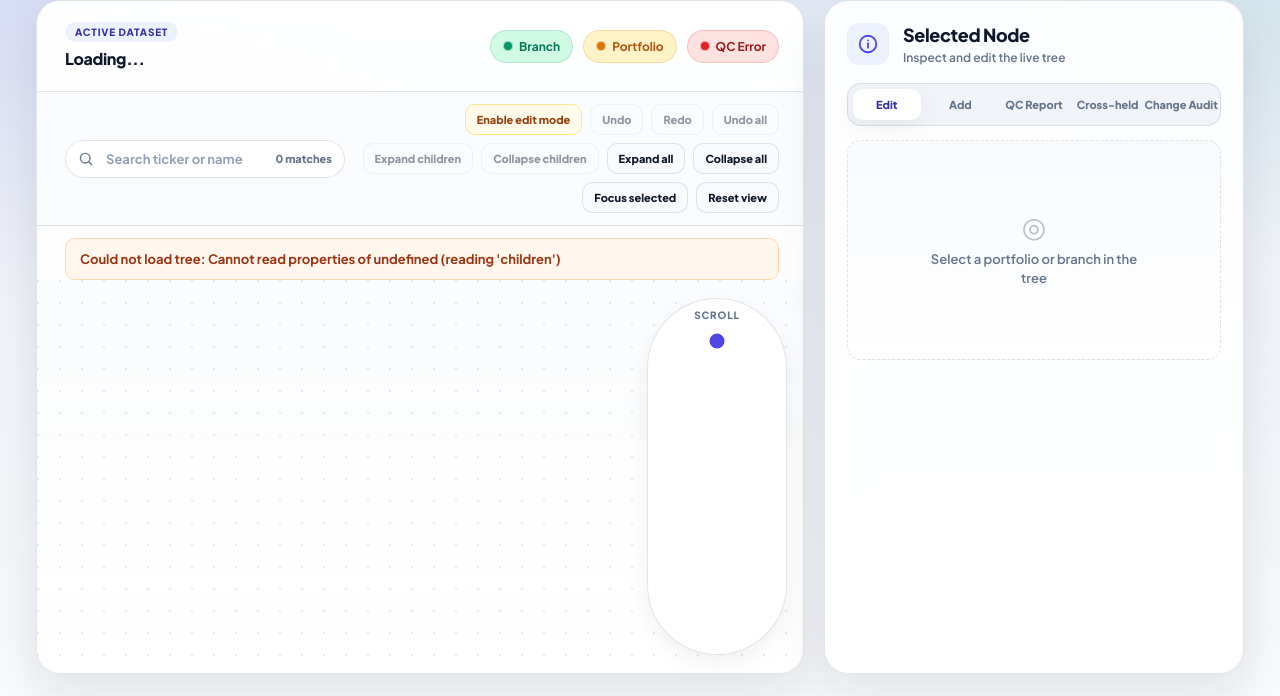
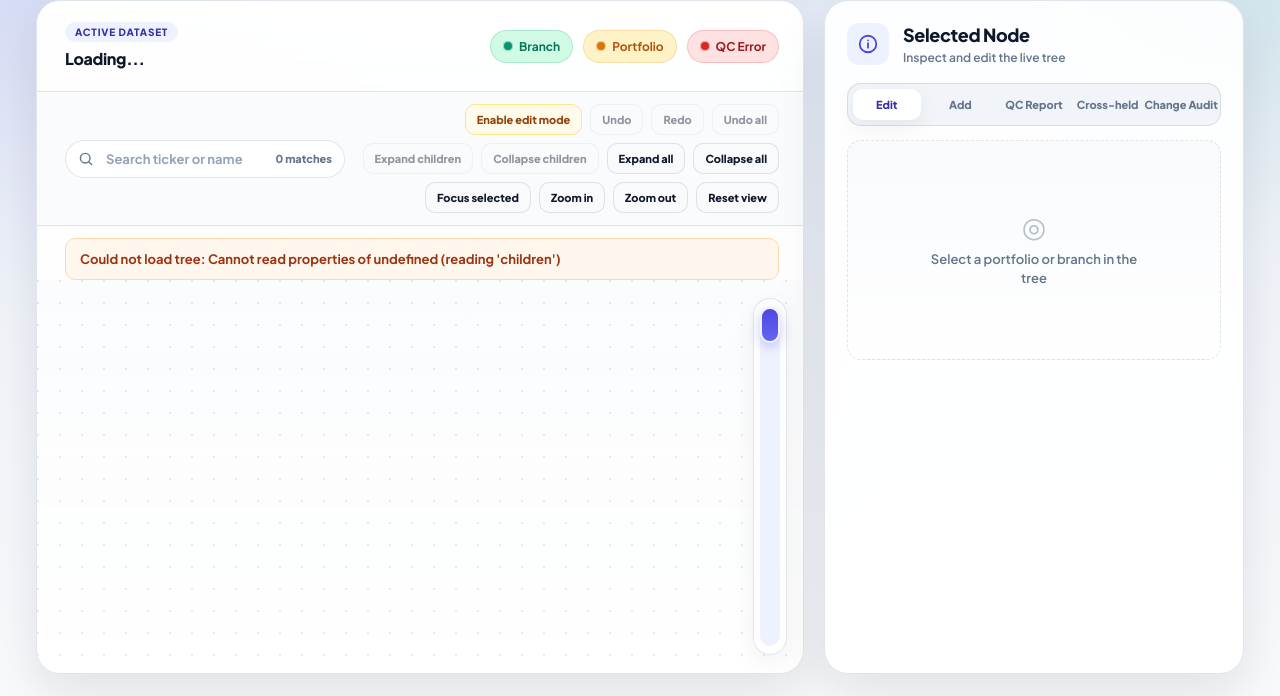
Before and after one commit to maxwell091/ProjectNeptune, a Flask app: page / in a window 1280 px wide. Shown: the part 104-800 px from the top of the page. Run offline with Flask 3, Linux system fonts and the light colour scheme; data that the repository does not hold is empty; parts of the project's set-up code (start-up, migrations or seed data) failed here and were passed over.

Commit message:
feat: implement vertical scrolling functionality for tree view with new scrollbar UI and zoom controls

```diff
--- a/static/styles.css
+++ b/static/styles.css
@@ -457,31 +457,46 @@ button:disabled:hover {
   bottom: 18px;
   z-index: 4;
   display: flex;
-  flex-direction: column;
-  align-items: center;
-  gap: 10px;
-  padding: 10px 8px;
-  color: var(--muted);
-  font-size: 10px;
-  font-weight: 800;
-  letter-spacing: 0.08em;
-  text-transform: uppercase;
-  background: rgba(255, 255, 255, 0.88);
+  align-items: stretch;
+  width: 34px;
+  padding: 8px 6px;
+  background: rgba(255, 255, 255, 0.92);
   border: 1px solid var(--border);
   border-radius: 999px;
   box-shadow: var(--shadow-sm);
-}
-
-.tree-scroll-control input {
-  width: 118px;
-  height: 16px;
-  writing-mode: vertical-lr;
-  direction: rtl;
-  accent-color: var(--primary);
-}
-
-.tree-scroll-control input:disabled {
-  opacity: 0.35;
+  user-select: none;
+}
+
+.tree-scroll-control.disabled {
+  opacity: 0.45;
+  pointer-events: none;
+}
+
+.tree-scroll-track {
+  position: relative;
+  flex: 1;
+  width: 10px;
+  min-height: 120px;
+  background: #eef2ff;
+  border-radius: 999px;
+  cursor: pointer;
+}
+
+.tree-scroll-thumb {
+  position: absolute;
+  left: 0;
+  width: 100%;
+  min-height: 36px;
+  background: linear-gradient(180deg, var(--primary), #6366f1);
+  border: 2px solid #eef2ff;
+  border-radius: 999px;
+  box-shadow: 0 4px 12px rgba(79, 70, 229, 0.28);
+  cursor: grab;
+  touch-action: none;
+}
+
+.tree-scroll-thumb:active {
+  cursor: grabbing;
 }
 
 .message {
--- a/static/tree.js
+++ b/static/tree.js
@@ -20,8 +20,12 @@ const collapseSelectedButton = document.querySelector("#collapse-selected");
 const expandAllButton = document.querySelector("#expand-all");
 const collapseAllButton = document.querySelector("#collapse-all");
 const focusSelectedButton = document.querySelector("#focus-selected");
+const zoomInButton = document.querySelector("#zoom-in");
+const zoomOutButton = document.querySelector("#zoom-out");
 const resetViewButton = document.querySelector("#reset-view");
-const treeScrollbar = document.querySelector("#tree-scrollbar");
+const treeScrollTrack = document.querySelector("#tree-scroll-track");
+const treeScrollThumb = document.querySelector("#tree-scroll-thumb");
+const treeScrollControl = document.querySelector(".tree-scroll-control");
 const auditCount = document.querySelector("#audit-count");
 const auditTableBody = document.querySelector("#audit-table-body");
 const qcCount = document.querySelector("#qc-count");
@@ -85,9 +89,12 @@ let dialogResolve = null;
 let bulkRows = [];
 let currentTransform = d3.zoomIdentity;
 let verticalScrollState = null;
+let treeScrollDragging = false;
+let treeScrollDragOffset = 0;
 
 const DRAG_CLICK_DISTANCE = 8;
 const LEVEL_GAP = 230;
+const ZOOM_STEP_RATIO = 1.1;
 
 const svg = d3
   .select(treeElement)
@@ -100,6 +107,10 @@ const viewport = svg.append("g");
 const zoom = d3
   .zoom()
   .scaleExtent([0.25, 2.2])
+  .filter((event) => {
+    if (event.type === "wheel") return event.ctrlKey || event.metaKey;
+    return !event.ctrlKey && !event.button;
+  })
   .on("zoom", (event) => {
     currentTransform = event.transform;
     viewport.attr("transform", currentTransform);
@@ -107,6 +118,12 @@ const zoom = d3
   });
 
 svg.call(zoom);
+svg.on("wheel.treepan", (event) => {
+  if (event.ctrlKey || event.metaKey) return;
+  if (!verticalScrollState?.canScroll) return;
+  event.preventDefault();
+  panTreeVertically(-event.deltaY);
+});
 
 fetchTree();
 
@@ -135,7 +152,7 @@ crossheldTableBody?.addEventListener("click", (event) => {
   const row = event.target.closest("[data-node-id]");
   if (row) focusReportNode(row.dataset.nodeId);
 });
-treeScrollbar?.addEventListener("input", handleTreeScrollbar);
+bindTreeScrollControl();
 dialogCancelButton.addEventListener("click", () => closeConfirmDialog(false));
 dialogConfirmButton.addEventListener("click", () => closeConfirmDialog(true));
 confirmDialog.addEventListener("click", (event) => {
@@ -165,6 +182,8 @@ collapseAllButton.addEventListener("click", () => {
   updateSearchCount();
 });
 focusSelectedButton.addEventListener("click", focusSelectedNode);
+zoomInButton.addEventListener("click", () => zoomTreeBy(ZOOM_STEP_RATIO));
+zoomOutButton.addEventListener("click", () => zoomTreeBy(1 / ZOOM_STEP_RATIO));
 resetViewButton.addEventListener("click", resetZoom);
 
 uploadForm.addEventListener("submit", async (event) => {
@@ -1422,58 +1441,134 @@ function focusNode(nodeId) {
   svg.transition().duration(350).call(zoom.transform, transform);
 }
 
+function getVerticalScrollMetrics() {
+  if (!verticalScrollState) return null;
+
+  const { minY, maxY, margin, height } = verticalScrollState;
+  const scale = currentTransform.k;
+  const topTranslate = margin - minY * scale;
+  const bottomTranslate = height - margin - maxY * scale;
+  const canScroll = bottomTranslate < topTranslate;
+
+  return {
+    topTranslate,
+    bottomTranslate,
+    canScroll,
+    scrollSpan: topTranslate - bottomTranslate,
+  };
+}
+
+function applyVerticalScrollPercent(percent) {
+  const metrics = getVerticalScrollMetrics();
+  if (!metrics?.canScroll) return;
+
+  const clamped = Math.max(0, Math.min(100, percent));
+  const nextY =
+    metrics.topTranslate + (metrics.bottomTranslate - metrics.topTranslate) * (clamped / 100);
+  const transform = d3.zoomIdentity.translate(currentTransform.x, nextY).scale(currentTransform.k);
+  svg.call(zoom.transform, transform);
+}
+
+function panTreeVertically(deltaY) {
+  const metrics = getVerticalScrollMetrics();
+  if (!metrics?.canScroll) return;
+
+  const nextY = Math.max(
+    metrics.bottomTranslate,
+    Math.min(metrics.topTranslate, currentTransform.y + deltaY)
+  );
+  if (nextY === currentTransform.y) return;
+
+  const transform = d3.zoomIdentity.translate(currentTransform.x, nextY).scale(currentTransform.k);
+  svg.call(zoom.transform, transform);
+}
+
+function bindTreeScrollControl() {
+  if (!treeScrollTrack || !treeScrollThumb) return;
+
+  treeScrollThumb.addEventListener("pointerdown", (event) => {
+    if (!verticalScrollState?.canScroll) return;
+    treeScrollDragging = true;
+    treeScrollDragOffset = event.clientY - treeScrollThumb.offsetTop;
+    treeScrollThumb.setPointerCapture(event.pointerId);
+    event.preventDefault();
+  });
+
+  treeScrollThumb.addEventListener("pointermove", (event) => {
+    if (!treeScrollDragging || !verticalScrollState?.canScroll) return;
+    const trackHeight = treeScrollTrack.clientHeight;
+    const thumbHeight = treeScrollThumb.clientHeight;
+    const maxThumbTop = Math.max(trackHeight - thumbHeight, 0);
+    const nextTop = Math.max(0, Math.min(maxThumbTop, event.clientY - treeScrollTrack.getBoundingClientRect().top - treeScrollDragOffset));
+    const percent = maxThumbTop > 0 ? (nextTop / maxThumbTop) * 100 : 0;
+    applyVerticalScrollPercent(percent);
+  });
+
+  const stopTreeScrollDrag = () => {
+    treeScrollDragging = false;
+  };
+
+  treeScrollThumb.addEventListener("pointerup", stopTreeScrollDrag);
+  treeScrollThumb.addEventListener("pointercancel", stopTreeScrollDrag);
+
+  treeScrollTrack.addEventListener("pointerdown", (event) => {
+    if (!verticalScrollState?.canScroll || event.target === treeScrollThumb) return;
+    const trackRect = treeScrollTrack.getBoundingClientRect();
+    const thumbHeight = treeScrollThumb.clientHeight;
+    const maxThumbTop = Math.max(treeScrollTrack.clientHeight - thumbHeight, 0);
+    const clickTop = event.clientY - trackRect.top - thumbHeight / 2;
+    const nextTop = Math.max(0, Math.min(maxThumbTop, clickTop));
+    const percent = maxThumbTop > 0 ? (nextTop / maxThumbTop) * 100 : 0;
+    applyVerticalScrollPercent(percent);
+  });
+}
+
 function updateTreeScrollbarState() {
-  if (!treeScrollbar || !latestNodePositions.size) return;
+  if (!treeScrollTrack || !latestNodePositions.size) return;
 
   const height = treeElement.clientHeight || 620;
   const positions = [...latestNodePositions.values()].map((position) => position.y);
   const minY = Math.min(...positions);
   const maxY = Math.max(...positions);
   const margin = 80;
-  const contentHeight = maxY - minY + margin * 2;
-  const disabled = contentHeight * currentTransform.k <= height;
 
   verticalScrollState = {
     minY,
     maxY,
     margin,
     height,
+    canScroll: false,
   };
-  treeScrollbar.disabled = disabled;
+
+  const metrics = getVerticalScrollMetrics();
+  verticalScrollState.canScroll = Boolean(metrics?.canScroll);
+  treeScrollControl?.classList.toggle("disabled", !verticalScrollState.canScroll);
   syncTreeScrollbar();
 }
 
 function syncTreeScrollbar() {
-  if (!treeScrollbar || !verticalScrollState || treeScrollbar.matches(":active")) return;
-
-  const { minY, maxY, margin, height } = verticalScrollState;
-  const topTranslate = margin - minY * currentTransform.k;
-  const bottomTranslate = height - margin - maxY * currentTransform.k;
-
-  if (bottomTranslate >= topTranslate) {
-    treeScrollbar.value = "50";
-    treeScrollbar.disabled = true;
+  if (!treeScrollTrack || !treeScrollThumb || !verticalScrollState || treeScrollDragging) return;
+
+  const metrics = getVerticalScrollMetrics();
+  if (!metrics?.canScroll) {
+    treeScrollThumb.style.height = "100%";
+    treeScrollThumb.style.top = "0";
     return;
   }
 
-  const percent = ((currentTransform.y - topTranslate) / (bottomTranslate - topTranslate)) * 100;
-  treeScrollbar.value = String(Math.max(0, Math.min(100, percent)));
-  treeScrollbar.disabled = false;
-}
-
-function handleTreeScrollbar(event) {
-  if (!verticalScrollState) return;
-
-  const { minY, maxY, margin, height } = verticalScrollState;
-  const topTranslate = margin - minY * currentTransform.k;
-  const bottomTranslate = height - margin - maxY * currentTransform.k;
-  const percent = Number(event.target.value) / 100;
-  const nextY = topTranslate + (bottomTranslate - topTranslate) * percent;
-  const transform = d3.zoomIdentity
-    .translate(currentTransform.x, nextY)
-    .scale(currentTransform.k);
-
-  svg.call(zoom.transform, transform);
+  const trackHeight = treeScrollTrack.clientHeight;
+  const contentHeight =
+    (verticalScrollState.maxY - verticalScrollState.minY) * currentTransform.k +
+    verticalScrollState.margin * 2;
+  const thumbHeight = Math.max(36, trackHeight * (verticalScrollState.height / contentHeight));
+  const maxThumbTop = Math.max(trackHeight - thumbHeight, 0);
+  const percent =
+    ((currentTransform.y - metrics.topTranslate) / (metrics.bottomTranslate - metrics.topTranslate)) * 100;
+  const clamped = Math.max(0, Math.min(100, percent));
+  const thumbTop = maxThumbTop * (clamped / 100);
+
+  treeScrollThumb.style.height = `${thumbHeight}px`;
+  treeScrollThumb.style.top = `${thumbTop}px`;
 }
 
 function focusSelectedNode() {
@@ -1485,6 +1580,12 @@ function focusSelectedNode() {
 
 function resetZoom() {
   svg.transition().duration(300).call(zoom.transform, d3.zoomIdentity);
+}
+
+function zoomTreeBy(factor) {
+  const width = treeElement.clientWidth || 900;
+  const height = treeElement.clientHeight || 620;
+  svg.transition().duration(180).call(zoom.scaleBy, factor, [width / 2, height / 2]);
 }
 
 function closestDropTarget(sourceEvent) {
--- a/templates/index.html
+++ b/templates/index.html
@@ -85,6 +85,8 @@
             <button type="button" id="expand-all" class="btn-secondary small">Expand all</button>
             <button type="button" id="collapse-all" class="btn-secondary small">Collapse all</button>
             <button type="button" id="focus-selected" class="btn-secondary small">Focus selected</button>
+            <button type="button" id="zoom-in" class="btn-secondary small" title="Zoom in (Ctrl + scroll)">Zoom in</button>
+            <button type="button" id="zoom-out" class="btn-secondary small" title="Zoom out (Ctrl + scroll)">Zoom out</button>
             <button type="button" id="reset-view" class="btn-secondary small">Reset view</button>
           </div>
         </div>
@@ -92,10 +94,11 @@
         <div id="qc-error-callout" class="qc-error-callout" hidden></div>
         <div class="tree-stage">
           <div id="tree" class="tree-canvas"></div>
-          <label class="tree-scroll-control" aria-label="Scroll portfolio tree vertically">
-            <span>Scroll</span>
-            <input id="tree-scrollbar" type="range" min="0" max="100" value="50" orient="vertical">
-          </label>
+          <div class="tree-scroll-control" aria-label="Scroll portfolio tree vertically">
+            <div id="tree-scroll-track" class="tree-scroll-track">
+              <div id="tree-scroll-thumb" class="tree-scroll-thumb"></div>
+            </div>
+          </div>
         </div>
       </section>
 
```
